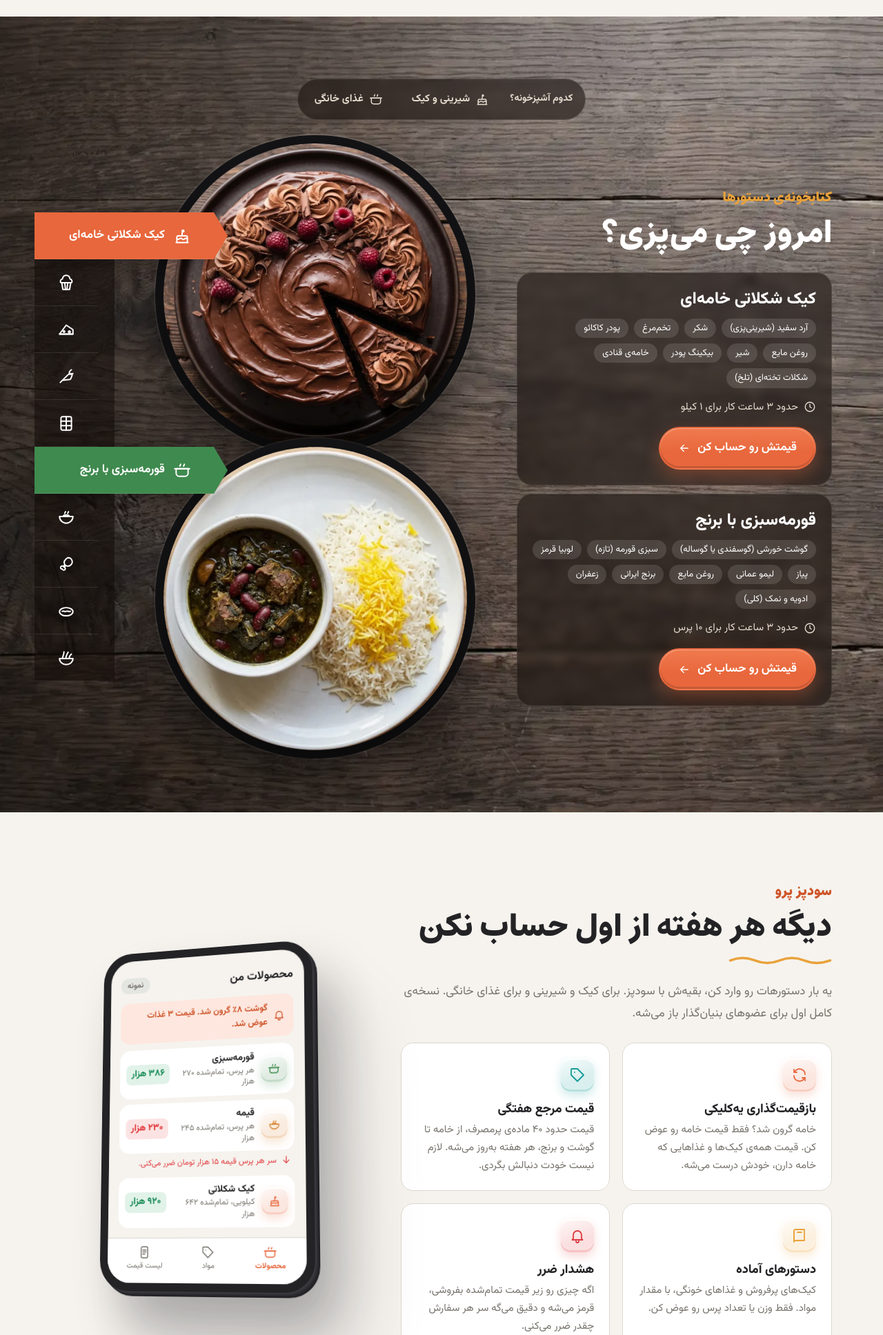
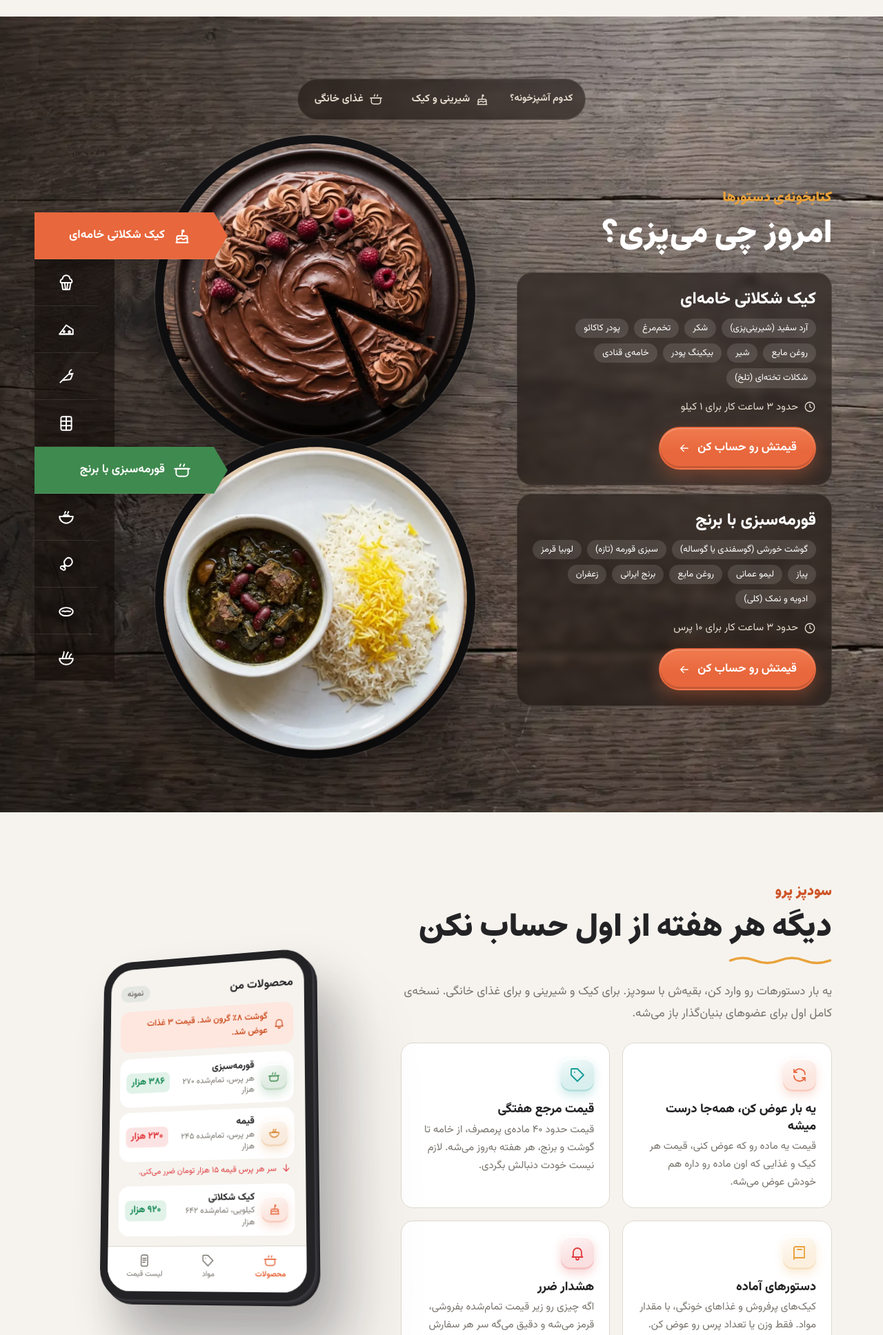
Before and after one commit to Moongirl-area/my-site, a WordPress theme: template theme/front-page.php in a window 1280 px wide. Shown: the part 3698-5634 px from the top of the page at 69% size. Run offline with PHP 8.4 and a stand-in for WordPress, Linux system fonts and the light colour scheme; the site name, menu and one post (Sample post) are stand-ins, and other content is empty.

Commit message:
Update front-page.php

```diff
--- a/theme/front-page.php
+++ b/theme/front-page.php
@@ -319,7 +319,7 @@ if ( ! function_exists( 'sp_cmp_card' ) ) {
 			<h2 class="sp-display sp-display--md">دیگه هر هفته از اول حساب نکن</h2>
 			<p class="sp-sub">یه بار دستورهات رو وارد کن، بقیه‌ش با سودپز. برای کیک و شیرینی و برای غذای خانگی. نسخه‌ی کامل اول برای عضوهای بنیان‌گذار باز می‌شه.</p>
 			<div class="sp-feature-grid">
-				<div class="sp-feature"><span class="sp-feature__ico" style="--c:#E8673C"><?php echo sp_icon( 'refresh', 24 ); ?></span><h3>بازقیمت‌گذاری یه‌کلیکی</h3><p>خامه گرون شد؟ فقط قیمت خامه رو عوض کن. قیمت همه‌ی کیک‌ها و غذاهایی که خامه دارن، خودش درست می‌شه.</p></div>
+				<div class="sp-feature"><span class="sp-feature__ico" style="--c:#E8673C"><?php echo sp_icon( 'refresh', 24 ); ?></span><h3>یه بار عوض کن، همه‌جا درست میشه</h3><p>قیمت یه ماده رو که عوض کنی، قیمت هر کیک و غذایی که اون ماده رو داره هم خودش عوض می‌شه.</p></div>
 				<div class="sp-feature"><span class="sp-feature__ico" style="--c:#149C98"><?php echo sp_icon( 'tag', 24 ); ?></span><h3>قیمت مرجع هفتگی</h3><p>قیمت حدود ۴۰ ماده‌ی پرمصرف، از خامه تا گوشت و برنج، هر هفته به‌روز می‌شه. لازم نیست خودت دنبالش بگردی.</p></div>
 				<div class="sp-feature"><span class="sp-feature__ico" style="--c:#E9A23B"><?php echo sp_icon( 'book', 24 ); ?></span><h3>دستورهای آماده</h3><p>کیک‌های پرفروش و غذاهای خونگی، با مقدار مواد. فقط وزن یا تعداد پرس رو عوض کن.</p></div>
 				<div class="sp-feature"><span class="sp-feature__ico" style="--c:#E03A3E"><?php echo sp_icon( 'bell', 24 ); ?></span><h3>هشدار ضرر</h3><p>اگه چیزی رو زیر قیمت تمام‌شده بفروشی، قرمز می‌شه و دقیق می‌گه سر هر سفارش چقدر ضرر می‌کنی.</p></div>
```
